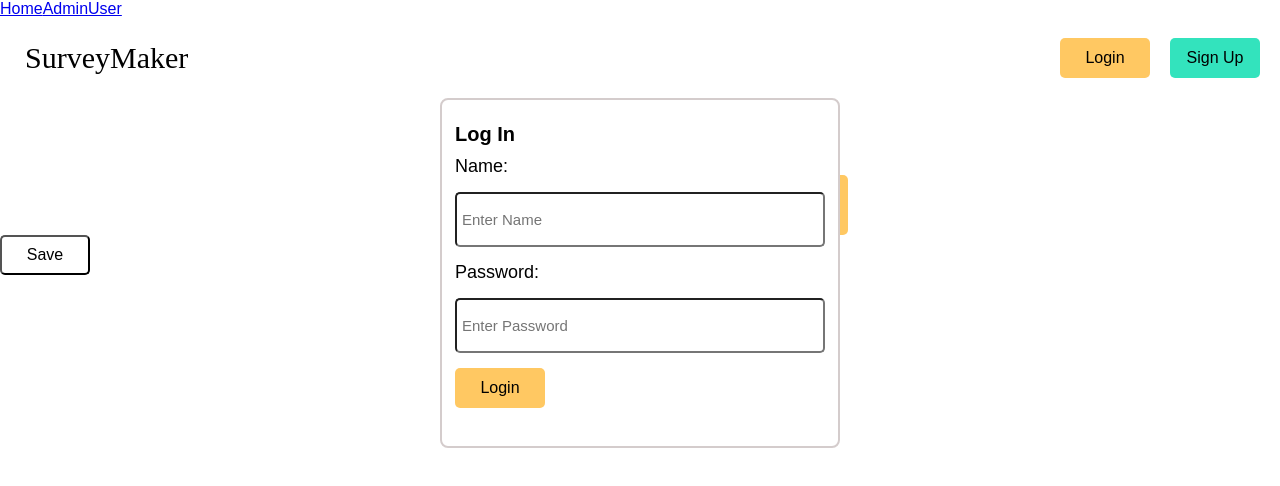
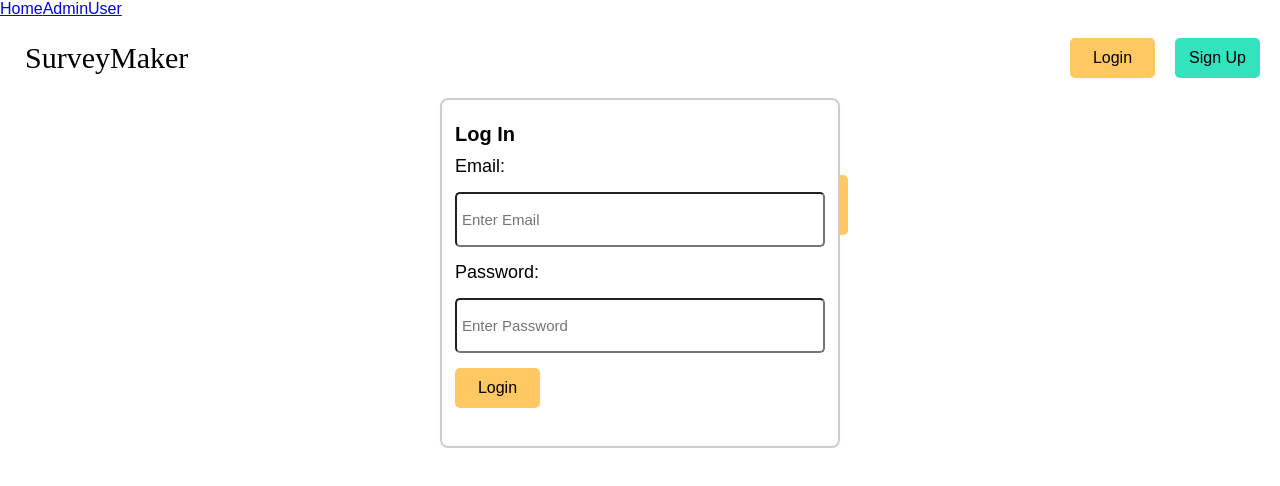
Before and after one commit to nour-msh/survey-project, a React (Create React App) app in the folder frontend/: page /admin in a window 1280 px wide. Both pictures are taken after a click on the button "Login". Shown: the top 486 px of the page. Built offline with nearby package versions, Linux system fonts and the light colour scheme.

Commit message:
Editing buttons

```diff
--- a/frontend/src/App.css
+++ b/frontend/src/App.css
@@ -8,9 +8,10 @@
   border-radius: 5px;
   background-color: transparent;
   height: 40px;
-  width:90px;
+  width:85px;
   margin-right: 20px;
   font-size: 16px;
+  border:1px solid
 }
 .orange{
   background-color: #ffc862;
@@ -150,3 +151,9 @@
   margin-top: 40px;
   padding:20px;
 }
+.save{
+  margin-left: 47%;
+}
+.add-btn{
+  border:none
+}
--- a/frontend/src/Components/AddQuestionButton.js
+++ b/frontend/src/Components/AddQuestionButton.js
@@ -6,7 +6,7 @@ function AddQuestion(){
     return(
         <>
         <div>
-            <button onClick={() => {
+            <button className="save btn add-btn" onClick={() => {
                 setQuestionForm(true);}}>+</button>
         </div>
         <div>{openQuestionForm && <QuestionBox/>}</div>
--- a/frontend/src/Components/LoginForm.js
+++ b/frontend/src/Components/LoginForm.js
@@ -7,9 +7,9 @@ function LoginForm() {
         <form className="myform">
           <h5>Log In</h5>
 
-            <label>Name:</label>
+            <label>Email:</label>
             <input
-              placeholder='Enter Name'
+              placeholder='Enter Email'
 
             />
             <label>Password:</label>
--- a/frontend/src/Components/QuestionBox.js
+++ b/frontend/src/Components/QuestionBox.js
@@ -15,7 +15,7 @@ function QuestionBox() {
     <>
       <div className="Container">
         <input className="question" placeholder="Insert question here"></input>
-        <button className="btn">Add</button>
+        <button className="btn ">Add</button>
         <div>
           <select
             onChange={(e) => {
@@ -42,13 +42,14 @@ function QuestionBox() {
             <option value="boolean">Boolean</option>
 
           </select>
-          <AddQuestion/>
+
 
         </div>
         <div>{showBoolean && <Boolean />}</div>
         <div>{showText && <Text/>}</div>
         <div>{showCheckbox && <Checkbox/>}</div>
       </div>
+      <AddQuestion/>
 
 
     </>
--- a/frontend/src/Pages/Admin.js
+++ b/frontend/src/Pages/Admin.js
@@ -22,7 +22,7 @@ const Admin = () => {
     </div>
     <div>{openSurvey && <Survey/>}</div>
     <div>{openQuestionForm && <QuestionBox/>}</div>
-    <button className='btn'>Save</button>
+    <button className='btn save'>Save</button>
     </>
     )
    };
```
